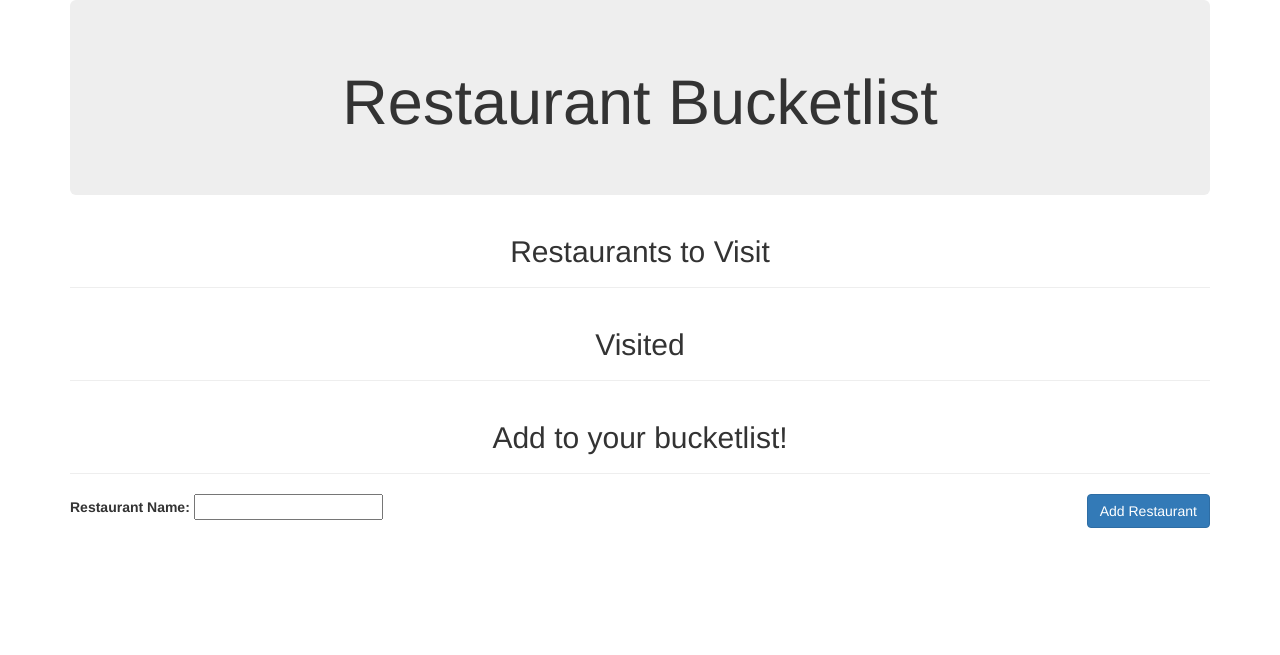
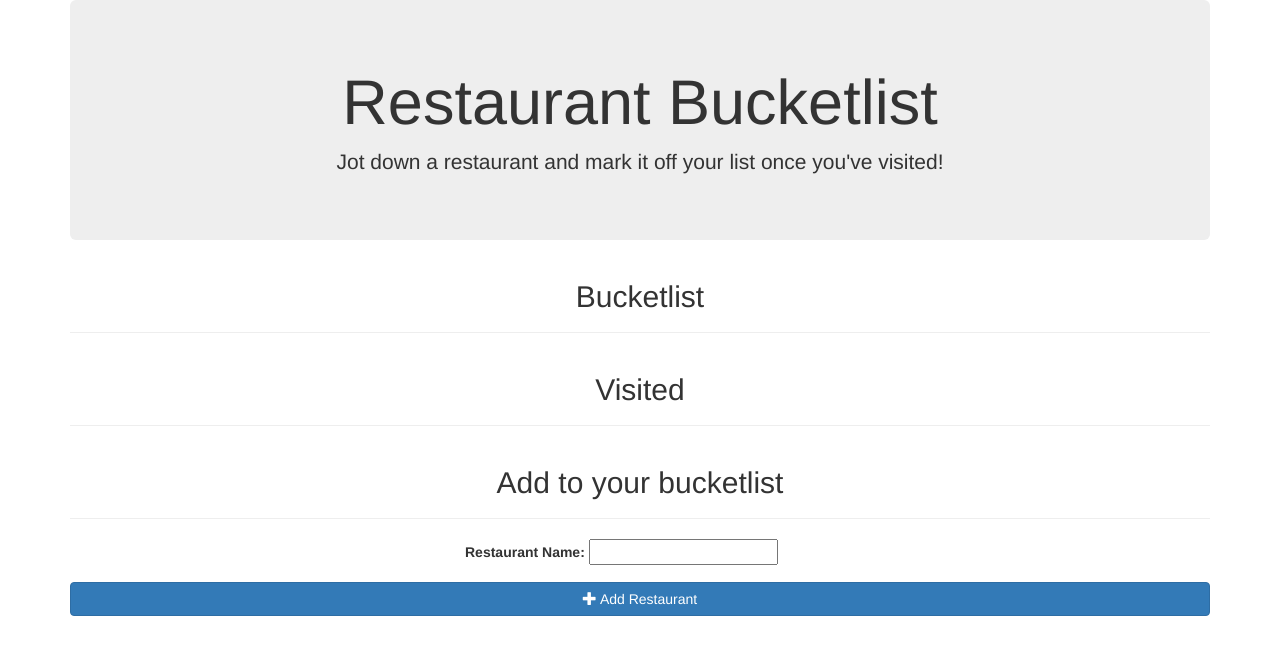
Before and after one commit to robertbernardbrown/RestaurantBucketlist, a Node server app: page / in a window 1280 px wide. Shown: the top 655 px of the page. Run offline with Node 20, Linux system fonts and the light colour scheme; data that the repository does not hold is empty; some libraries are stand-ins or nearby versions.

Commit message:
adds more styling to page

```diff
--- a/public/css/style.css
+++ b/public/css/style.css
@@ -1,7 +1,18 @@
-#label {
-    margin: 6%;
+ul {
+    list-style-type: none;
+    padding: 0;
 }
 
-button {
-    float: right;
+#label {
+  margin-bottom: 5px;
+  background: #eeeeee;
+  height: 30px;
 }
+
+.inline {
+  display: inline-block;
+}
+
+.submit-btn {
+  margin-bottom: 1%;
+}
--- a/views/index.handlebars
+++ b/views/index.handlebars
@@ -1,9 +1,10 @@
 <div class="jumbotron text-center">
   <h1>Restaurant Bucketlist</h1>
+  <p>Jot down a restaurant and mark it off your list once you've visited!</p>
 </div>
 
 <div class="page-header text-center">
-  <h2>Restaurants to Visit</h2>
+  <h2>Bucketlist</h2>
 </div>
 
   <ul>
@@ -27,12 +28,14 @@
   </ul>
 
 <div class="page-header text-center">
-<h2>Add to your bucketlist!</h2>
+<h2>Add to your bucketlist</h2>
 </div>
 <form class="create-form">
-  <div class="form-group">
+  <div class="form-group col-md-4 col-md-offset-4 col-lg-4 col-lg-offset-4">
     <label for="rest">Restaurant Name:</label>
     <input type="text" id="rest" name="name">
-    <button class="btn btn-primary" type="submit">Add Restaurant</button>
   </div>
+    <button class="btn btn-primary btn-block submit-btn" type="submit">
+      <span class="glyphicon glyphicon-plus" aria-hidden="true"></span>
+      Add Restaurant</button>
 </form>
--- a/views/partials/restaurants/restaurant-block.handlebars
+++ b/views/partials/restaurants/restaurant-block.handlebars
@@ -1,9 +1,18 @@
-<li class="{{id}}" id="label">
-	{{restaurant}}
-	<button class="change-visited btn btn-primary" data-id="{{id}}" data-newvisit="{{visited}}">
-		{{#if visited}}Visited{{else}}Move back{{/if}}
-	</button>
-	<button class="delete-rest btn btn-danger" data-id="{{id}}">
-		Delete
-	</button>
+<li class="row" id="label">
+  {{restaurant}}
+  <div class="btn-group pull-right inline">
+    <button class="delete-rest btn btn-danger" data-id="{{id}}">
+      <span class="glyphicon glyphicon-trash" aria-hidden="true"></span>
+      Delete
+    </button>
+    <button class="change-visited btn btn-primary inline" data-id="{{id}}" data-newvisit="{{visited}}">
+      {{#if visited}}
+      <span class="glyphicon glyphicon-ok" aria-hidden="true"></span>
+      Visited
+      {{else}}
+      <span class="glyphicon glyphicon-repeat" aria-hidden="true"></span>
+      Rebucket
+      {{/if}}
+    </button>
+  </div>
 </li>
```
Lines whose indentation alone changed are shown as unchanged.
